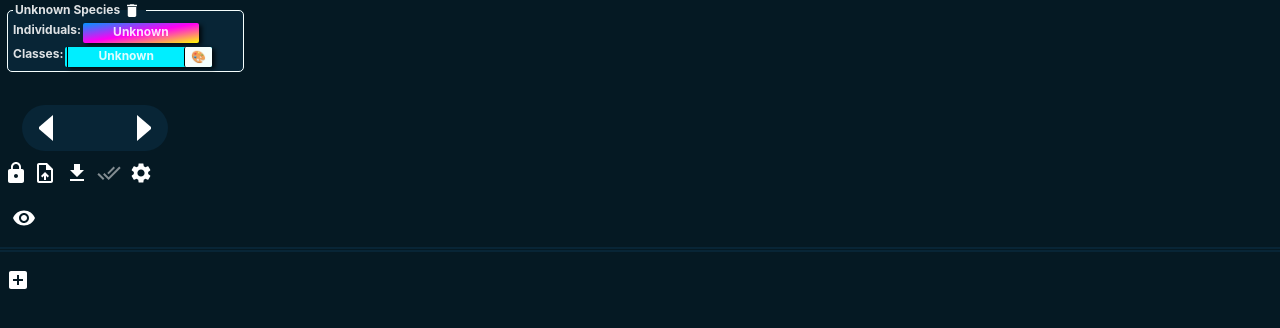
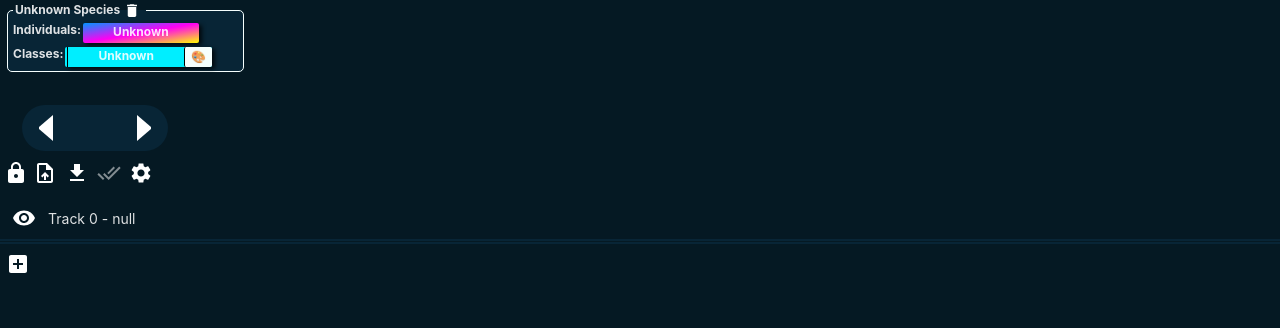
Before and after one commit to nccratliri-ml-wp/vocal-annotation-frontend, a React (Vite) app: page / in a window 1280 px wide. Both pictures are taken after a click on the button 24 px from the left and 218 px from the top of the page. Shown: the top 328 px of the page. Built offline with nearby package versions, Linux system fonts and the light colour scheme; no server answers; some icons are missing.

Commit message:
Decreased hidden track margin and padding. Displaying track inded in hidden margin and tooltip

```diff
--- a/src/ScalableSpec.jsx
+++ b/src/ScalableSpec.jsx
@@ -2247,7 +2247,7 @@ function ScalableSpec(
                                 <VisibilityIcon style={icon}/>
                             </IconButton>
                         </Tooltip>
-                        {trackData.filename}
+                        {`Track ${trackData.trackIndex} - ${trackData.filename}`}
                     </div>
                 :
                 <div
@@ -2257,7 +2257,7 @@ function ScalableSpec(
                     <div className={showWaveform ? 'side-window' : 'side-window-small'}>
                         <div className={showWaveform ? 'track-controls' : 'track-controls-small'}>
                             <div className='show-track-file-upload-container'>
-                                <Tooltip title={'Hide Track'}>
+                                <Tooltip title={`Hide Track ${trackData.trackIndex}`}>
                                     <IconButton
                                         style={toggleVisibilityBtn}
                                         onClick={() => toggleTrackVisibility(trackID)}
--- a/src/index.css
+++ b/src/index.css
@@ -60,11 +60,12 @@ html, body {
 
 .hidden-track-container{
   display: flex;
-  padding: 0 0 10px 0;
-  margin: 0 0 10px 0;
+  padding: 0 0 2px 0;
+  margin: 0 0 2px 0;
   border-bottom: 5px double #082536;
   height: 36.5px;
   align-items: center;
+  font-size: 14px;
 }
 
 .side-window{
```
